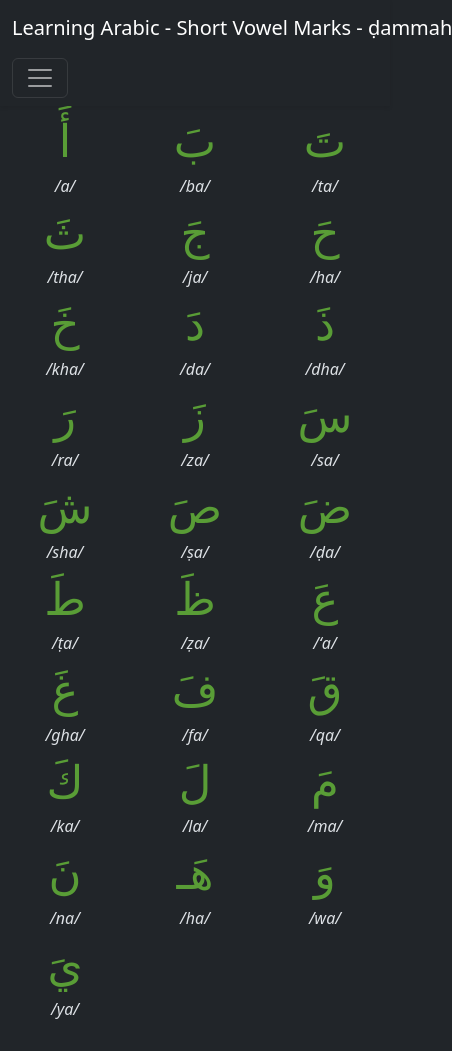
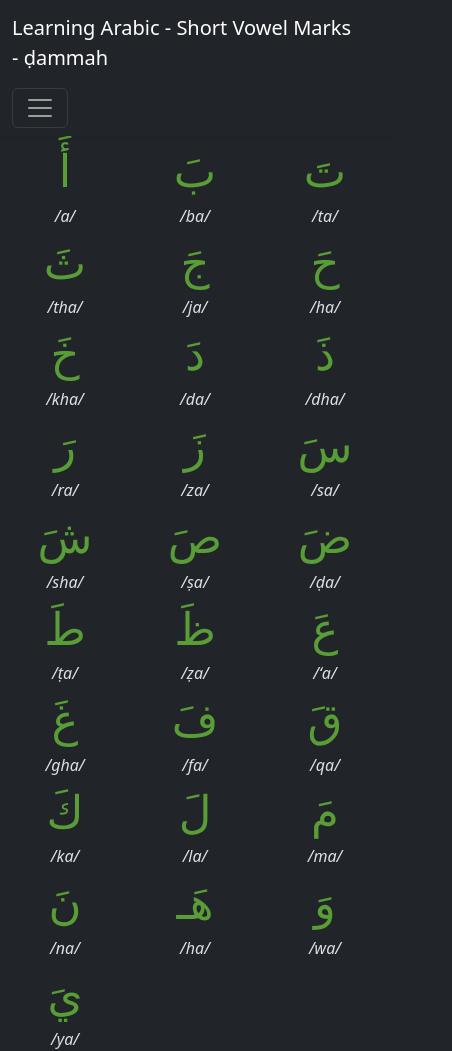
Before and after one commit to jaimemarcosjr/LearningArabicLetters, an Eleventy site: page short-vowel-marks-dammah.njk in a window 390 px wide. Shown: the whole page, 452 px wide, since content can reach past the window. Before the commit the page ends 1021 px from the top, so only its background shows below. Built offline with nearby package versions, Linux system fonts and the light colour scheme; Eleventy itself is replaced by a stand-in of ours; files that its build step writes are made by us from their sources.

Commit message:
Update mainlayout.njk

```diff
--- a/_includes/mainlayout.njk
+++ b/_includes/mainlayout.njk
@@ -17,7 +17,7 @@ title: Learning Arabic
 <body>
     <div class="navbar navbar-dark bg-dark shadow-sm">
         <div class="container">
-            <a href="#" class="navbar-brand d-flex align-items-center">Learning Arabic - {{ title }}</a><button class="navbar-toggler"
+            <a href="#" class="navbar-brand d-flex align-items-center text-wrap">Learning Arabic - {{ title }}</a><button class="navbar-toggler"
                 type="button" data-bs-toggle="offcanvas" href="#toggleTransiliteration" role="button"
                 aria-controls="toggleTransiliteration" aria-label="Toggle navigation">
                 <span class="navbar-toggler-icon"></span>
```
